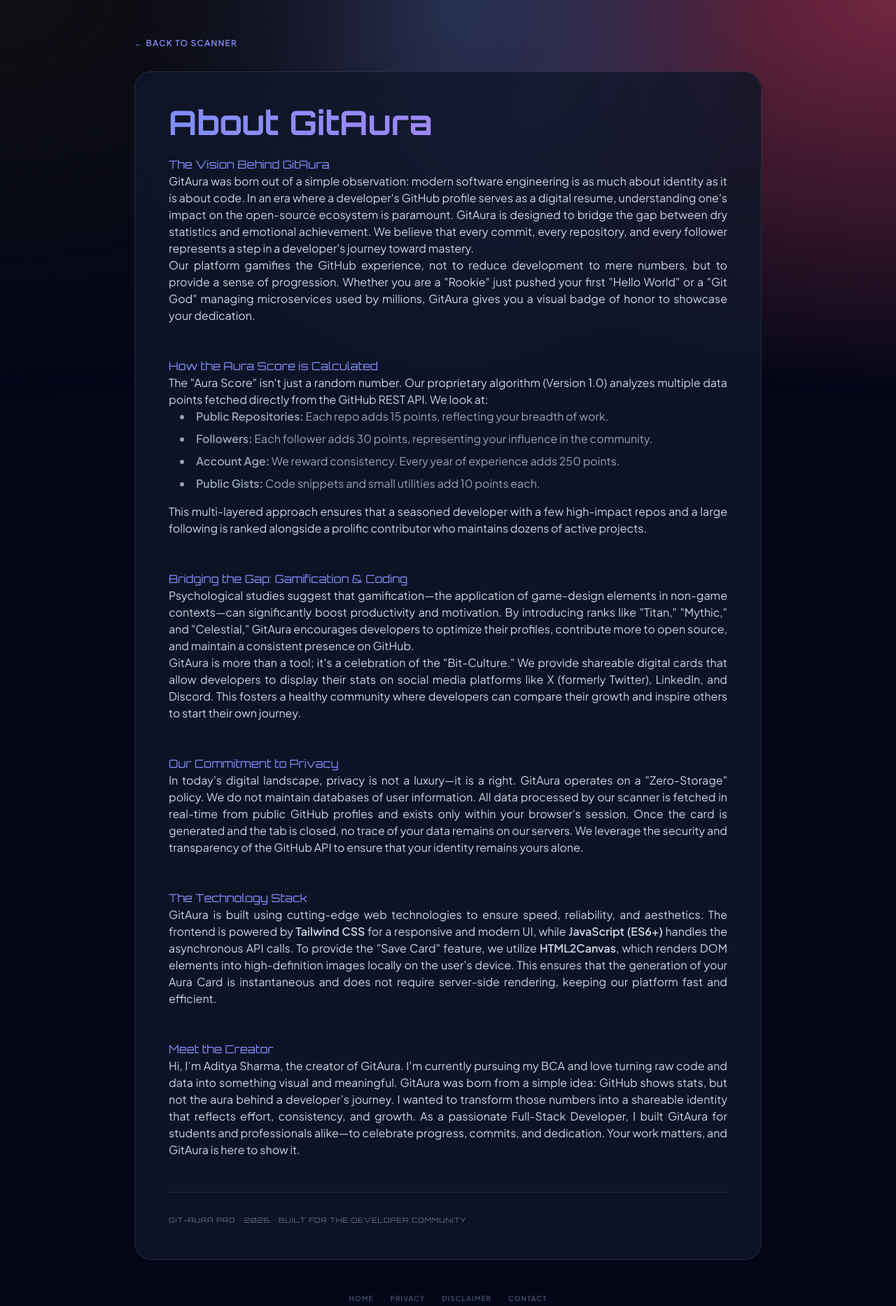
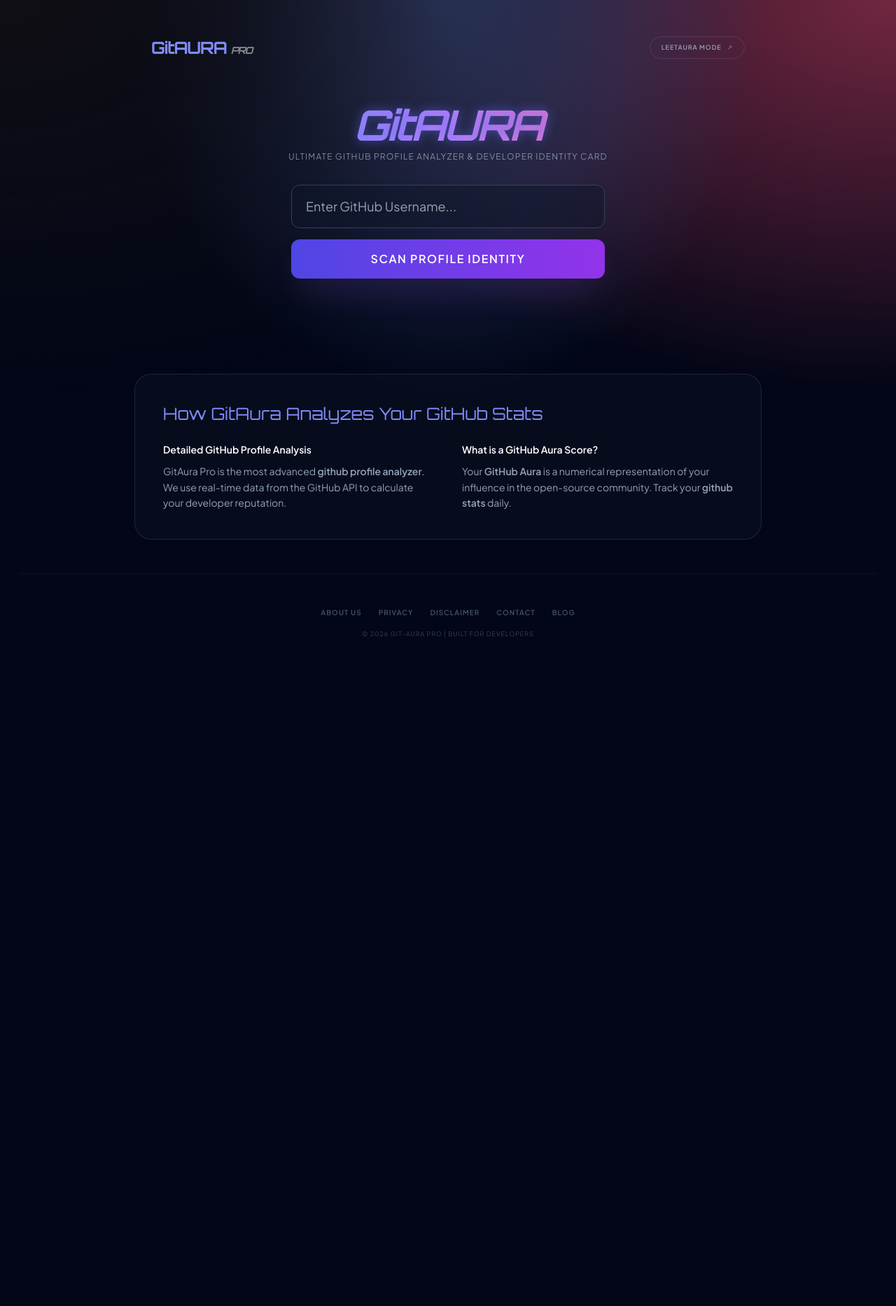
Before and after one commit to iadi01/Git-Aura, a plain HTML site: page about-us.html in a window 1280 px wide. Shown: the whole page at 70% size. After the commit the page ends 989 px from the top, so only its background shows below. Drawn offline with nearby package versions, Linux system fonts and the light colour scheme.

```diff
--- a/about-us.html
+++ b/about-us.html
@@ -1,126 +1,160 @@
 <!DOCTYPE html>
 <html lang="en">
 <head>
-    <meta charset="UTF-8">
-    <meta name="viewport" content="width=device-width, initial-scale=1.0">
-    <title>About Us | GitAura - Developer Analytics & Identity</title>
-   <!-- Google tag (gtag.js) -->
-<!-- Google tag (gtag.js) -->
+    <meta charset="UTF-8" />
+    <meta name="viewport" content="width=device-width, initial-scale=1.0" />
+
+   <title>GitAura | GitHub Profile Analyzer & Developer Rank Tool</title>
+<meta name="description" content="Analyze GitHub stats instantly. GitAura generates custom GitHub Aura cards, tracks contribution ranks, and visualizes developer identity for README profiles.">
+
+<script type="application/ld+json">
+{
+  "@context": "https://schema.org",
+  "@type": "SoftwareApplication",
+  "name": "GitAura Pro",
+  "operatingSystem": "Web",
+  "applicationCategory": "DeveloperApplication",
+  "offers": { "@type": "Offer", "price": "0", "priceCurrency": "USD" },
+  "aggregateRating": {
+    "@type": "AggregateRating",
+    "ratingValue": "4.9",
+    "reviewCount": "2500"
+  },
+  "featureList": "GitHub Stats Analysis, Aura Card Generation, Developer Ranking, Contribution Tracking"
+}
+</script>
+
+<script type="application/ld+json">
+{
+  "@context": "https://schema.org",
+  "@type": "FAQPage",
+  "mainEntity": [{
+    "@type": "Question",
+    "name": "How is the GitHub Aura score calculated?",
+    "acceptedAnswer": {
+      "@type": "Answer",
+      "text": "GitAura analyzes public GitHub API data including pull requests, repository stars, commit frequency, and issue contributions to determine a developer's influence score."
+    }
+  }]
+}
+</script>
+
+    <link rel="preconnect" href="https://fonts.googleapis.com">
+    <link rel="preconnect" href="https://fonts.gstatic.com" crossorigin>
+
+    <script src="https://cdn.tailwindcss.com"></script>
+    <script src="https://cdnjs.cloudflare.com/ajax/libs/html2canvas/1.4.1/html2canvas.min.js" defer></script>
+    <link href="https://fonts.googleapis.com/css2?family=Orbitron:wght@400;700&family=Plus+Jakarta+Sans:wght@300;400;600&display=swap" rel="stylesheet"/>
+    <link rel="stylesheet" href="style.css" />
+    <link rel="sitemap" type="application/xml" title="Sitemap" href="/sitemap.xml" />
+
     <script async src="https://www.googletagmanager.com/gtag/js?id=G-YMG5CV5LKP"></script>
     <script>
       window.dataLayer = window.dataLayer || [];
       function gtag(){dataLayer.push(arguments);}
       gtag('js', new Date());
-
       gtag('config', 'G-YMG5CV5LKP');
     </script>
-    <script async src="https://www.googletagmanager.com/gtag/js?id=G-YMG5CV5LKP"></script>
-<script>
-  window.dataLayer = window.dataLayer || [];
-  function gtag(){dataLayer.push(arguments);}
-  gtag('js', new Date());
+</head>
 
-  gtag('config', 'G-YMG5CV5LKP');
-</script>
-    <script src="https://cdn.tailwindcss.com"></script>
-    <link href="https://fonts.googleapis.com/css2?family=Orbitron:wght@400;700&family=Plus+Jakarta+Sans:wght@300;400;600&display=swap" rel="stylesheet">
-    <style>
-        body { font-family: 'Plus Jakarta Sans', sans-serif; background: #020617; color: white; line-height: 1.8; }
-        .aura-font { font-family: 'Orbitron', sans-serif; }
-        .glass-card { background: rgba(15, 23, 42, 0.8); backdrop-filter: blur(16px); border: 1px solid rgba(255, 255, 255, 0.1); border-radius: 24px; }
-        .bg-mesh { position: fixed; top: 0; left: 0; width: 100%; height: 100%; z-index: -1; background-image: radial-gradient(at 0% 0%, hsla(253,16%,7%,1) 0, transparent 50%), radial-gradient(at 50% 0%, hsla(225,39%,30%,1) 0, transparent 50%), radial-gradient(at 100% 0%, hsla(339,49%,30%,1) 0, transparent 50%); }
-        .content-section { margin-bottom: 3rem; }
-        h2 { color: #818cf8; font-family: 'Orbitron', sans-serif; font-size: 1.5rem; margin-bottom: 1rem; margin-top: 2rem; }
-        p { color: #cbd5e1; margin-bottom: 1.2rem; text-align: justify; }
-    </style>
-</head>
-<body class="p-6 md:p-12">
+<body class="min-h-screen flex flex-col items-center p-7">
     <div class="bg-mesh"></div>
 
-    <div class="max-w-4xl mx-auto">
-        <a href="index.html" class="text-indigo-400 text-xs font-bold uppercase tracking-widest hover:text-white transition-colors mb-8 inline-block">← Back to Scanner</a>
+    <header class="w-full max-w-4xl flex justify-between items-center p-6 z-50">
+        <div class="aura-font font-black text-2xl tracking-tighter text-indigo-400">
+            GitAURA <span class="text-white opacity-50 text-sm italic">PRO</span>
+        </div>
+        <a href="leetaura.html" class="text-[9px] font-bold uppercase tracking-widest text-slate-400 border border-white/10 px-4 py-2 rounded-full hover:bg-white/5 hover:text-orange-400 transition-all duration-300 flex items-center gap-2">
+            LEETAURA MODE <span class="opacity-50">↗</span>
+        </a>
+    </header>
 
-        <div class="glass-card p-8 md:p-12">
-            <h1 class="aura-font text-4xl md:text-5xl font-black mb-6 bg-gradient-to-r from-indigo-400 to-purple-400 bg-clip-text text-transparent">
-                About GitAura
+    <main class="flex flex-col items-center mt-10 w-full max-w-4xl">
+        <div class="text-center mb-8">
+            <h1 class="aura-font text-5xl md:text-6xl font-black tracking-tighter glow-text bg-gradient-to-r from-indigo-400 via-purple-400 to-pink-400 bg-clip-text text-transparent italic">
+                GitAURA
             </h1>
-
-            <div class="content-section">
-                <h2>The Vision Behind GitAura</h2>
-                <p>
-                    GitAura was born out of a simple observation: modern software engineering is as much about identity as it is about code. In an era where a developer's GitHub profile serves as a digital resume, understanding one's impact on the open-source ecosystem is paramount. GitAura is designed to bridge the gap between dry statistics and emotional achievement. We believe that every commit, every repository, and every follower represents a step in a developer's journey toward mastery.
-                </p>
-                <p>
-                    Our platform gamifies the GitHub experience, not to reduce development to mere numbers, but to provide a sense of progression. Whether you are a "Rookie" just pushed your first "Hello World" or a "Git God" managing microservices used by millions, GitAura gives you a visual badge of honor to showcase your dedication.
+            <p class="text-slate-400 font-light mt-2 tracking-widest uppercase text-xs">
+                Ultimate GitHub Profile Analyzer & Developer Identity Card
             </p>
         </div>
 
-            <div class="content-section">
-                <h2>How the Aura Score is Calculated</h2>
-                <p>
-                    The "Aura Score" isn't just a random number. Our proprietary algorithm (Version 1.0) analyzes multiple data points fetched directly from the GitHub REST API. We look at:
-                </p>
-                <ul class="list-disc list-inside text-slate-400 space-y-2 mb-4 ml-4">
-                    <li><strong>Public Repositories:</strong> Each repo adds 15 points, reflecting your breadth of work.</li>
-                    <li><strong>Followers:</strong> Each follower adds 30 points, representing your influence in the community.</li>
-                    <li><strong>Account Age:</strong> We reward consistency. Every year of experience adds 250 points.</li>
-                    <li><strong>Public Gists:</strong> Code snippets and small utilities add 10 points each.</li>
-                </ul>
-                <p>
-                    This multi-layered approach ensures that a seasoned developer with a few high-impact repos and a large following is ranked alongside a prolific contributor who maintains dozens of active projects.
-                </p>
+        <div class="w-full max-w-md flex flex-col gap-4 mb-10">
+            <input type="text" id="username" placeholder="Enter GitHub Username..." class="w-full bg-slate-900/50 border border-slate-700 rounded-xl px-5 py-4 focus:outline-none focus:ring-2 focus:ring-purple-500 transition-all text-lg text-white"/>
+            <button onclick="checkAura()" class="w-full bg-gradient-to-r from-indigo-600 to-purple-600 hover:from-indigo-500 hover:to-purple-500 py-4 rounded-xl font-bold uppercase tracking-widest shadow-2xl shadow-purple-500/20 active:scale-95 transition-transform text-white">
+                Scan Profile Identity
+            </button>
+            <p id="error" class="text-red-400 text-center text-sm hidden">User not found or API limit reached.</p>
         </div>
 
-            <div class="content-section">
-                <h2>Bridging the Gap: Gamification & Coding</h2>
-                <p>
-                    Psychological studies suggest that gamification—the application of game-design elements in non-game contexts—can significantly boost productivity and motivation. By introducing ranks like "Titan," "Mythic," and "Celestial," GitAura encourages developers to optimize their profiles, contribute more to open source, and maintain a consistent presence on GitHub.
-                </p>
-                <p>
-                    GitAura is more than a tool; it's a celebration of the "Bit-Culture." We provide shareable digital cards that allow developers to display their stats on social media platforms like X (formerly Twitter), LinkedIn, and Discord. This fosters a healthy community where developers can compare their growth and inspire others to start their own journey.
-                </p>
+        <div id="captureArea" class="hidden">
+            <div class="gradient-border shadow-2xl">
+                <div id="auraCard" class="glass-card p-10 w-full max-w-sm flex flex-col items-center text-center">
+                    <div class="relative mb-6">
+                        <img id="avatar" src="" alt="Developer Profile" class="w-28 h-28 rounded-2xl border-2 border-white/20 p-1 shadow-2xl"/>
+                        <div id="rankBadge" class="absolute -bottom-3 -right-3 bg-white text-black text-[10px] font-black px-3 py-1 rounded-md aura-font uppercase">LEVEL 0</div>
                     </div>
-
-            <div class="content-section">
-                <h2>Our Commitment to Privacy</h2>
-                <p>
-                    In today's digital landscape, privacy is not a luxury—it is a right. GitAura operates on a "Zero-Storage" policy. We do not maintain databases of user information. All data processed by our scanner is fetched in real-time from public GitHub profiles and exists only within your browser's session. Once the card is generated and the tab is closed, no trace of your data remains on our servers. We leverage the security and transparency of the GitHub API to ensure that your identity remains yours alone.
-                </p>
+                    <h2 id="name" class="text-2xl font-bold tracking-tight mb-1 text-white">Developer</h2>
+                    <p id="login" class="text-purple-400 text-sm font-medium mb-6">@github</p>
+                    <div class="grid grid-cols-2 gap-8 w-full mb-8">
+                        <div><span class="text-[10px] text-slate-500 uppercase font-bold tracking-tighter">Aura Score</span><span id="score" class="aura-font text-2xl text-white font-bold block">0000</span></div>
+                        <div class="border-l border-white/10 pl-4"><span class="text-[10px] text-slate-500 uppercase font-bold tracking-tighter">Rank Status</span><span id="rankTitle" class="aura-font text-lg text-indigo-400 leading-tight block uppercase">ROOKIE</span></div>
                     </div>
-
-            <div class="content-section">
-                <h2>The Technology Stack</h2>
-                <p>
-                    GitAura is built using cutting-edge web technologies to ensure speed, reliability, and aesthetics. The frontend is powered by <strong>Tailwind CSS</strong> for a responsive and modern UI, while <strong>JavaScript (ES6+)</strong> handles the asynchronous API calls. To provide the "Save Card" feature, we utilize <strong>HTML2Canvas</strong>, which renders DOM elements into high-definition images locally on the user's device. This ensures that the generation of your Aura Card is instantaneous and does not require server-side rendering, keeping our platform fast and efficient.
-                </p>
+                    <div class="w-full bg-white/5 rounded-lg py-3 px-4 mb-4 border border-white/5">
+                        <p id="auraQuote" class="text-xs italic text-slate-300">"Analyzing code patterns..."</p>
                     </div>
-
-            <div class="content-section">
-                <h2>Meet the Creator</h2>
-                <p>
-Hi, I’m Aditya Sharma, the creator of GitAura. I’m currently pursuing my BCA and love turning raw code and data into something visual and meaningful.
-
-GitAura was born from a simple idea: GitHub shows stats, but not the aura behind a developer’s journey. I wanted to transform those numbers into a shareable identity that reflects effort, consistency, and growth.
-
-As a passionate Full-Stack Developer, I built GitAura for students and professionals alike—to celebrate progress, commits, and dedication. Your work matters, and GitAura is here to show it.                </p>
+                    <div class="flex gap-2 opacity-50 text-[10px] font-bold mb-4 text-white">
+                        <span id="repoCount">0 REPOS</span> • <span id="followerCount">0 FOLLOWERS</span>
                     </div>
-
-            <div class="pt-8 border-t border-white/10 text-center">
-                <p class="text-[10px] tracking-widest uppercase aura-font text-slate-500">
-                    Git-Aura Pro • 2026 • Built for the Developer Community
-                </p>
+                    <div class="pt-4 border-t border-white/10 w-full">
+                        <p class="text-[10px] tracking-widest text-slate-500 font-bold uppercase aura-font">Generated by <span class="text-indigo-400 italic">Git-AURA</span></p>
+                    </div>
                 </div>
             </div>
         </div>
 
-    <footer class="mt-12 mb-8 text-center">
-        <nav class="flex justify-center gap-6 text-[10px] font-bold uppercase tracking-widest text-slate-600">
-            <a href="index.html" class="hover:text-indigo-400">Home</a>
-            <a href="privacy-policy.html" class="hover:text-indigo-400">Privacy</a>
-            <a href="disclaimer.html" class="hover:text-indigo-400">Disclaimer</a>
-            <a href="Contact.html" class="hover:text-indigo-400">Contact</a>
+        <button id="downloadBtn" onclick="downloadCard()" class="mt-8 hidden flex items-center gap-2 text-slate-400 hover:text-white transition-colors">
+            Save GitAura Card
+        </button>
+
+        <article class="mt-24 w-full text-left bg-slate-900/40 p-10 rounded-3xl border border-white/10">
+            <h2 class="aura-font text-2xl text-indigo-400 mb-6">How GitAura Analyzes Your GitHub Stats</h2>
+            <div class="grid grid-cols-1 md:grid-cols-2 gap-10 text-slate-400 text-sm leading-relaxed">
+                <div>
+                    <h3 class="text-white font-bold mb-2">Detailed GitHub Profile Analysis</h3>
+                    <p>GitAura Pro is the most advanced <strong>github profile analyzer</strong>. We use real-time data from the GitHub API to calculate your developer reputation.</p>
+                </div>
+                <div>
+                    <h3 class="text-white font-bold mb-2">What is a GitHub Aura Score?</h3>
+                    <p>Your <strong>GitHub Aura</strong> is a numerical representation of your influence in the open-source community. Track your <strong>github stats</strong> daily.</p>
+                </div>
+            </div>
+        </article>
+    </main>
+
+    <footer class="w-full py-12 mt-12 flex flex-col items-center border-t border-white/5">
+        <nav class="flex flex-wrap justify-center gap-6 text-[10px] font-bold uppercase tracking-widest text-slate-600 mb-4">
+            <a href="about-us.html" class="hover:text-indigo-400 transition-all">About Us</a>
+            <a href="privacy-policy.html" class="hover:text-indigo-400 transition-all">Privacy</a>
+            <a href="disclaimer.html" class="hover:text-indigo-400 transition-all">Disclaimer</a>
+            <a href="contact.html" class="hover:text-indigo-400 transition-all">Contact</a>
+            <a href="/blog/blog.html" class="hover:text-indigo-400 transition-all">Blog</a>
         </nav>
+        <p class="text-[9px] text-slate-700 tracking-widest">© 2026 GIT-AURA PRO | BUILT FOR DEVELOPERS</p>
     </footer>
+
+    <script src="script.js"></script>
+
+    <script>
+        window.addEventListener('load', function() {
+            setTimeout(function() {
+                var script = document.createElement('script');
+                script.src = "https://pagead2.googlesyndication.com/pagead/js/adsbygoogle.js?client=ca-pub-9657690036702429";
+                script.async = true;
+                script.crossOrigin = "anonymous";
+                document.head.appendChild(script);
+            }, 3000);
+        });
+    </script>
 </body>
-
 </html>
```
Lines whose indentation alone changed are shown as unchanged.
